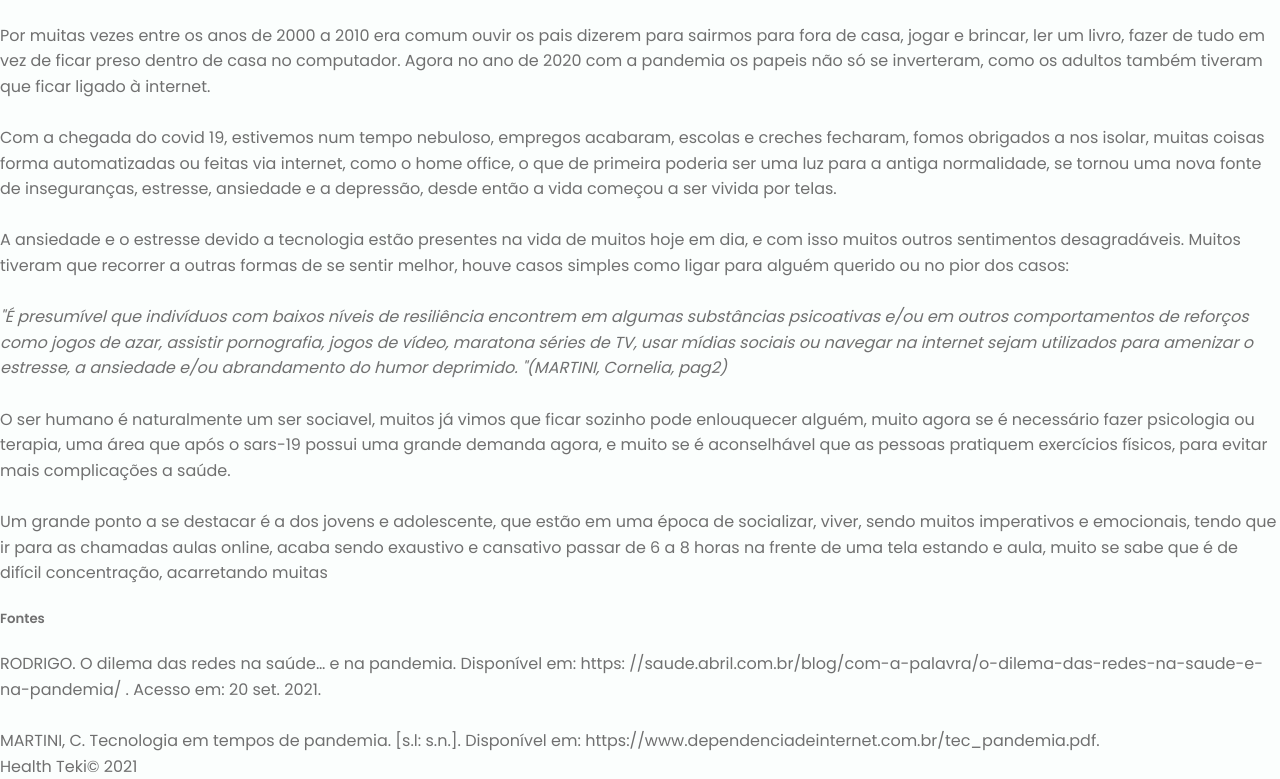
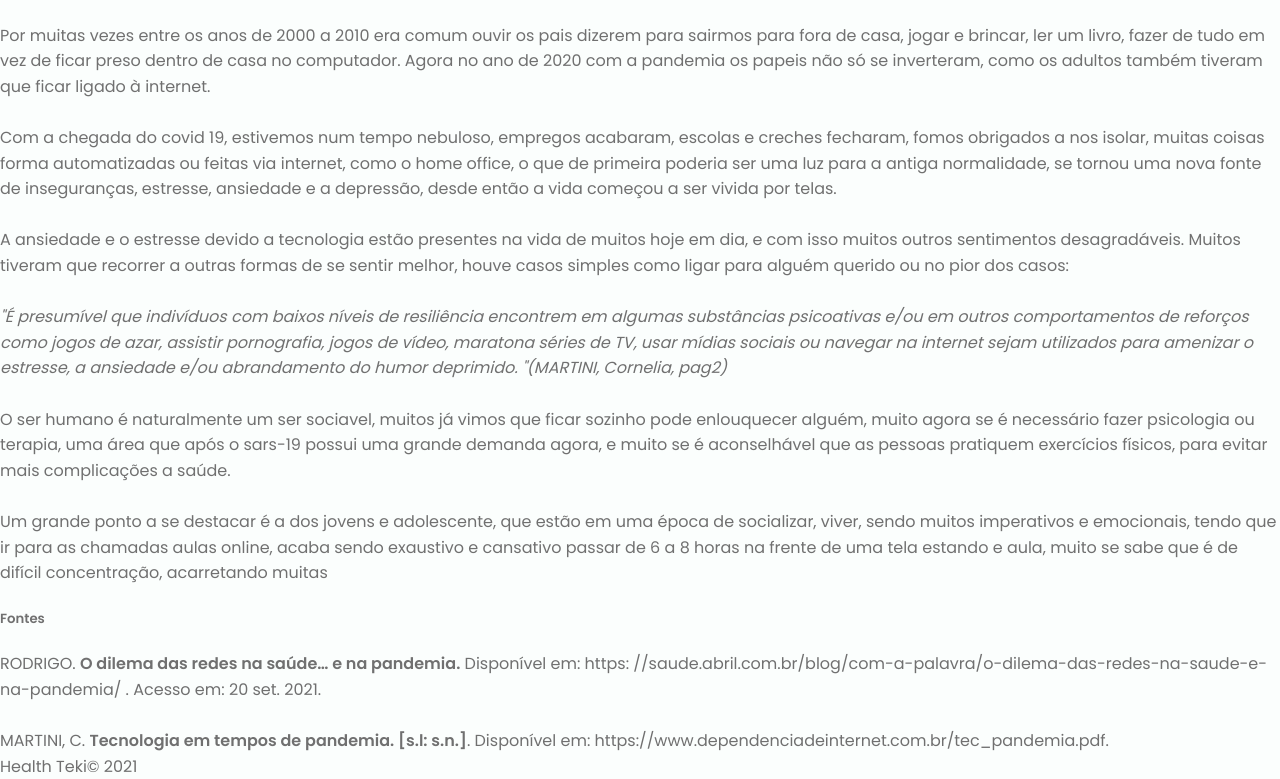
Before and after one commit to ojotav21/health_teki, a plain HTML site: page problema.html in a window 1280 px wide. Shown: the part 724-1503 px from the top of the page. Drawn offline with nearby package versions, Linux system fonts and the light colour scheme; files that its build step writes are made by us from their sources; files whose address does not match are found by name.

Commit message:
Update problema.html

```diff
--- a/problema.html
+++ b/problema.html
@@ -136,13 +136,13 @@
                         <div class="alert alert-secondary">
                             <h5 data-lang-str="fonte">Fontes</h5>
                             <p class="fs-5 mb-4">
-                                RODRIGO. O dilema das redes na saúde… e na pandemia. Disponível em:
+                                RODRIGO. <b>O dilema das redes na saúde… e na pandemia.</b> Disponível em:
                                 https:
                                 //saude.abril.com.br/blog/com-a-palavra/o-dilema-das-redes-na-saude-e-na-pandemia/
                                 . Acesso em: 20 set. 2021.
                                 <br> <br>
 
-                                ‌MARTINI, C. Tecnologia em tempos de pandemia. [s.l: s.n.]. Disponível em:
+                                ‌MARTINI, C. <b>Tecnologia em tempos de pandemia. [s.l: s.n.]</b>. Disponível em:
                                 https://www.dependenciadeinternet.com.br/tec_pandemia.pdf.
 
                                 ‌
```
